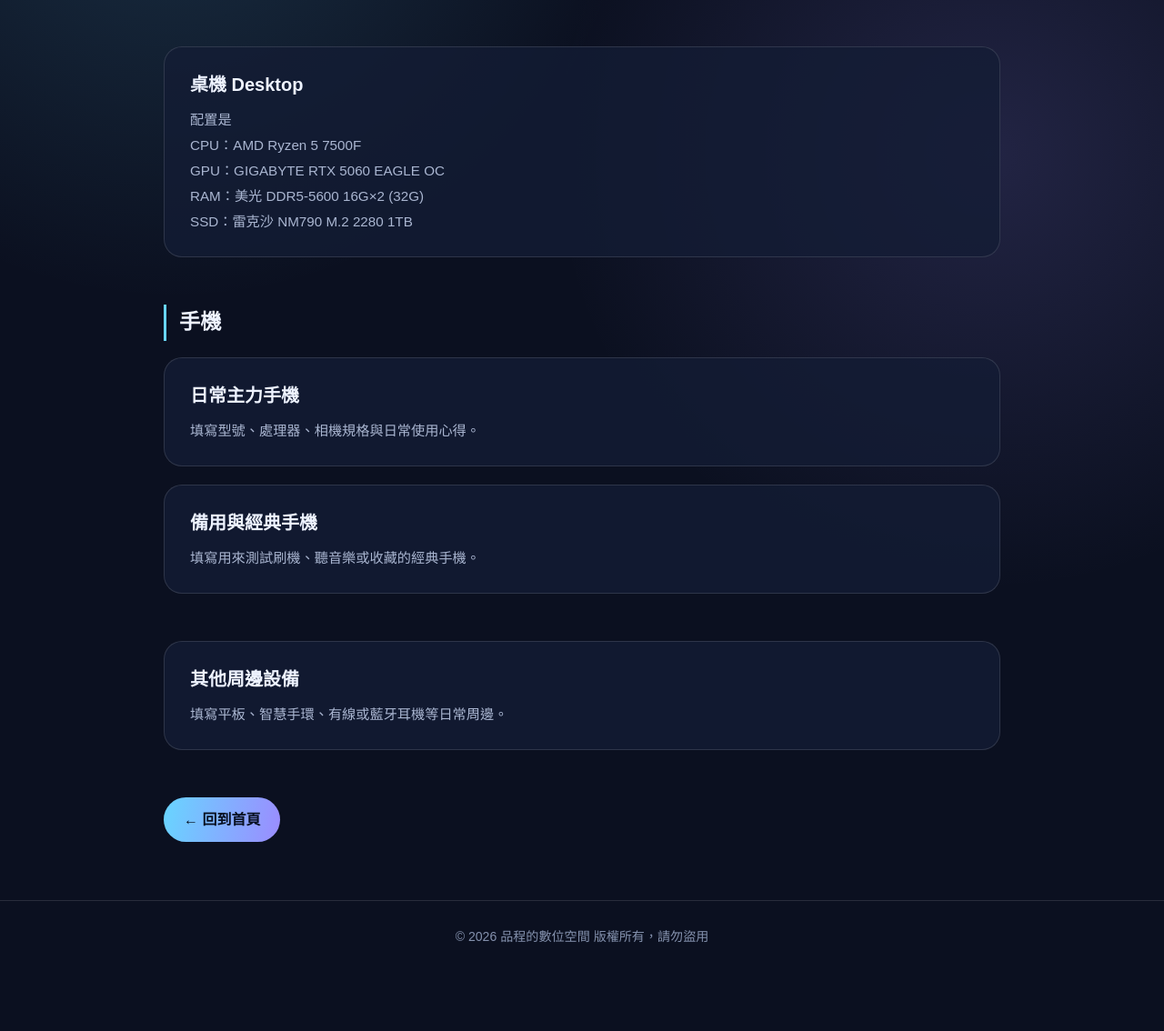
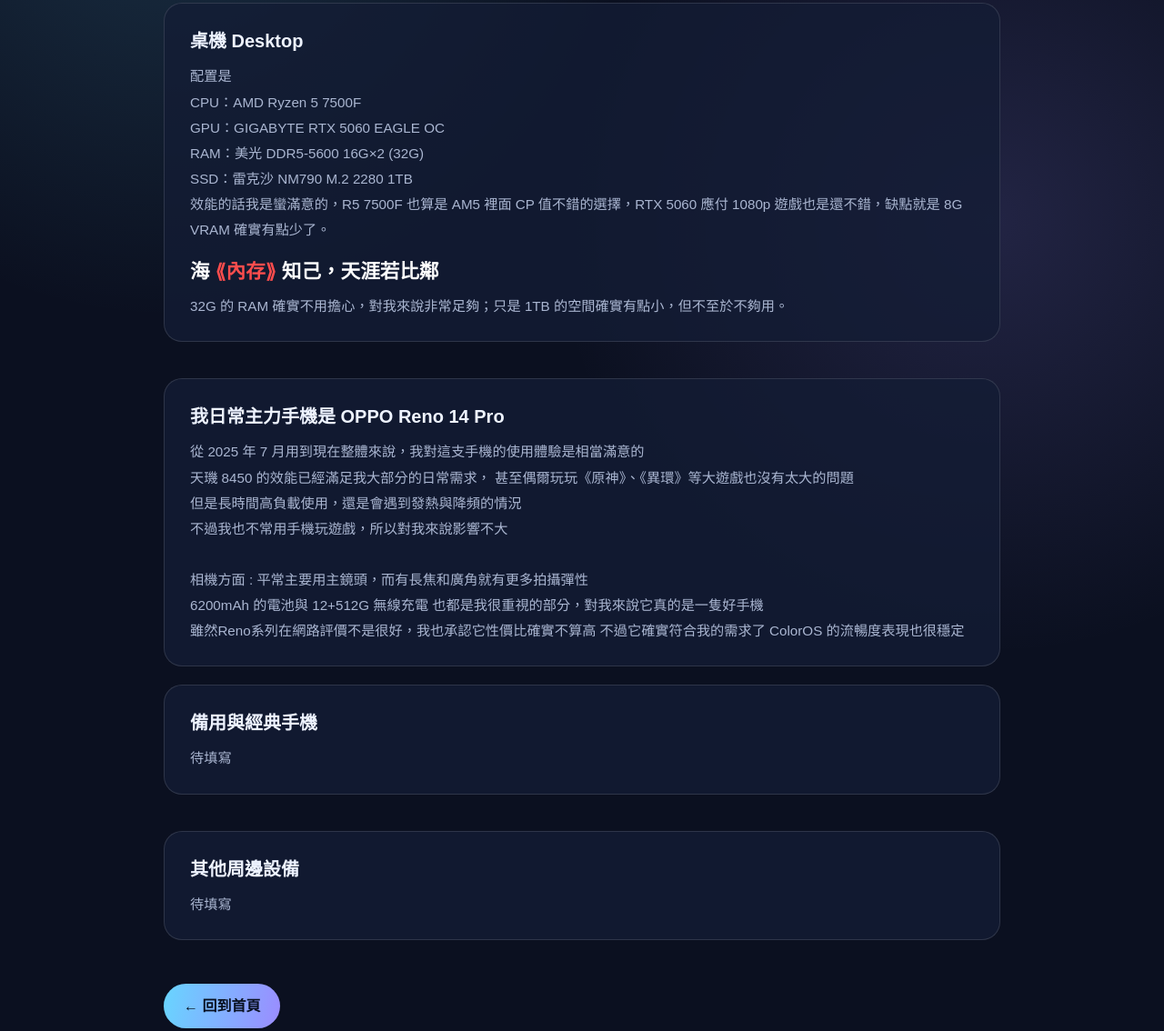
Before and after one commit to pincheng0926/self-introduction, a plain HTML site: page devices.html in a window 1280 px wide. Shown: the part 322-1456 px from the top of the page at 91% size. Before the commit the page ends 1403 px from the top, so only its background shows below. Drawn offline with Linux system fonts and the light colour scheme.

Commit message:
v.2026.11.25

```diff
--- a/devices.html
+++ b/devices.html
@@ -41,8 +41,6 @@
     .page-head { padding: 52px 0 18px; }
     .eyebrow { color:var(--accent); font-weight:700; letter-spacing:2px; font-size:.85rem; }
     h1 { font-size: clamp(2.2rem, 5vw, 3.2rem); line-height:1.15; margin:10px 0 12px; }
-    .sub { color:var(--muted); margin:0; max-width:680px; }
-    .sub code { color: var(--accent); }
 
     /* 分類快速跳轉按鈕 */
     .jump-bar { display:flex; flex-wrap:wrap; gap:10px; margin-top: 24px; }
@@ -64,14 +62,8 @@
     }
 
     .category-section {
-      padding: 36px 0 16px;
+      padding: 28px 0 12px;
       scroll-margin-top: 76px;
-    }
-    .category-title {
-      font-size: 1.45rem;
-      margin: 0 0 18px;
-      padding-left: 14px;
-      border-left: 3px solid var(--accent);
     }
 
     .device-list { display:flex; flex-direction:column; gap:20px; }
@@ -98,18 +90,10 @@
       flex-direction: column;
       justify-content: center;
     }
-    .device-tag {
-      display:inline-block;
-      align-self:flex-start;
-      font-size:.76rem;
-      color:var(--accent);
-      border:1px solid rgba(104,213,255,.35);
-      padding:2px 10px;
-      border-radius:999px;
-      margin-bottom:10px;
-    }
     .device-body h3 { margin:0 0 8px; font-size:1.25rem; }
     .device-body p { margin:0; color:var(--muted); font-size:.95rem; line-height:1.85; }
+    .poem-line { display:inline-block; margin: 12px 0 4px; color:#fff; font-size:1.35rem; font-weight:700; }
+    .poem-highlight { color:#ff4d4d; }
 
     .back-row { padding: 36px 0 64px; }
     .btn {
@@ -152,7 +136,6 @@
     <div class="page-head">
       <div class="eyebrow">DEVICES & GEAR</div>
       <h1>我身邊的裝置</h1>
-      <p class="sub">點選下方分類可快速跳轉到對應區塊，裝置圖片放進 <code>images/</code> 資料夾即可顯示。</p>
       <div class="jump-bar" aria-label="裝置分類快速跳轉">
         <a class="jump-btn" href="#pc">🖥️ 電腦</a>
         <a class="jump-btn" href="#phones">📱 手機</a>
@@ -161,32 +144,42 @@
     </div>
 
     <section id="pc" class="category-section">
-        <div class="device-list">
+      <div class="device-list">
         <article class="device-row">
           <img class="device-thumb" src="images/desktop-pc.jpg" alt="桌上型電腦示意圖" onerror="this.style.display='none'">
           <div class="device-body">
             <h3>桌機 Desktop</h3>
             <p>
-                配置是<br>
+              配置是<br>
               CPU：AMD Ryzen 5 7500F<br>
               GPU：GIGABYTE RTX 5060 EAGLE OC<br>
               RAM：美光 DDR5-5600 16G×2 (32G)<br>
-              SSD：雷克沙 NM790 M.2 2280 1TB
+              SSD：雷克沙 NM790 M.2 2280 1TB<br>
+              效能的話我是蠻滿意的，R5 7500F 也算是 AM5 裡面 CP 值不錯的選擇，RTX 5060 應付 1080p 遊戲也是還不錯，缺點就是 8G VRAM 確實有點少了。<br>
+              <span class="poem-line">海<span class="poem-highlight"> ⟪內存⟫ </span>知己，天涯若比鄰</span><br>
+              32G 的 RAM 確實不用擔心，對我來說非常足夠；只是 1TB 的空間確實有點小，但不至於不夠用。
             </p>
           </div>
         </article>
       </div>
     </section>
 
-      <section id="phones" class="category-section">
-      <h2 class="category-title">手機</h2>
+    <section id="phones" class="category-section">
       <div class="device-list">
         <article class="device-row">
           <img class="device-thumb" src="images/main-phone.jpg" alt="主力手機示意圖" onerror="this.style.display='none'">
           <div class="device-body">
-
-            <h3>日常主力手機</h3>
-            <p>填寫型號、處理器、相機規格與日常使用心得。</p>
+            <h3>我日常主力手機是 OPPO Reno 14 Pro</h3>
+            <p>
+      從 2025 年 7 月用到現在整體來說，我對這支手機的使用體驗是相當滿意的<br>
+      天璣 8450 的效能已經滿足我大部分的日常需求，
+      甚至偶爾玩玩《原神》、《異環》等大遊戲也沒有太大的問題<br>
+      但是長時間高負載使用，還是會遇到發熱與降頻的情況<br>
+      不過我也不常用手機玩遊戲，所以對我來說影響不大<br><br>
+      相機方面 : 平常主要用主鏡頭，而有長焦和廣角就有更多拍攝彈性 <br>
+      6200mAh 的電池與 12+512G 無線充電 也都是我很重視的部分，對我來說它真的是一隻好手機<br>
+      雖然Reno系列在網路評價不是很好，我也承認它性價比確實不算高 不過它確實符合我的需求了 ColorOS 的流暢度表現也很穩定
+      <br></p>
           </div>
         </article>
 
@@ -194,7 +187,7 @@
           <img class="device-thumb" src="images/backup-phone.jpg" alt="備用與收藏手機示意圖" onerror="this.style.display='none'">
           <div class="device-body">
             <h3>備用與經典手機</h3>
-            <p>填寫用來測試刷機、聽音樂或收藏的經典手機。</p>
+            <p>待填寫</p>
           </div>
         </article>
       </div>
@@ -206,7 +199,7 @@
           <img class="device-thumb" src="images/other-gear.jpg" alt="其他設備示意圖" onerror="this.style.display='none'">
           <div class="device-body">
             <h3>其他周邊設備</h3>
-            <p>填寫平板、智慧手環、有線或藍牙耳機等日常周邊。</p>
+            <p>待填寫</p>
           </div>
         </article>
       </div>
```
Also changed, not shown: index.html (+10 -12 lines).
